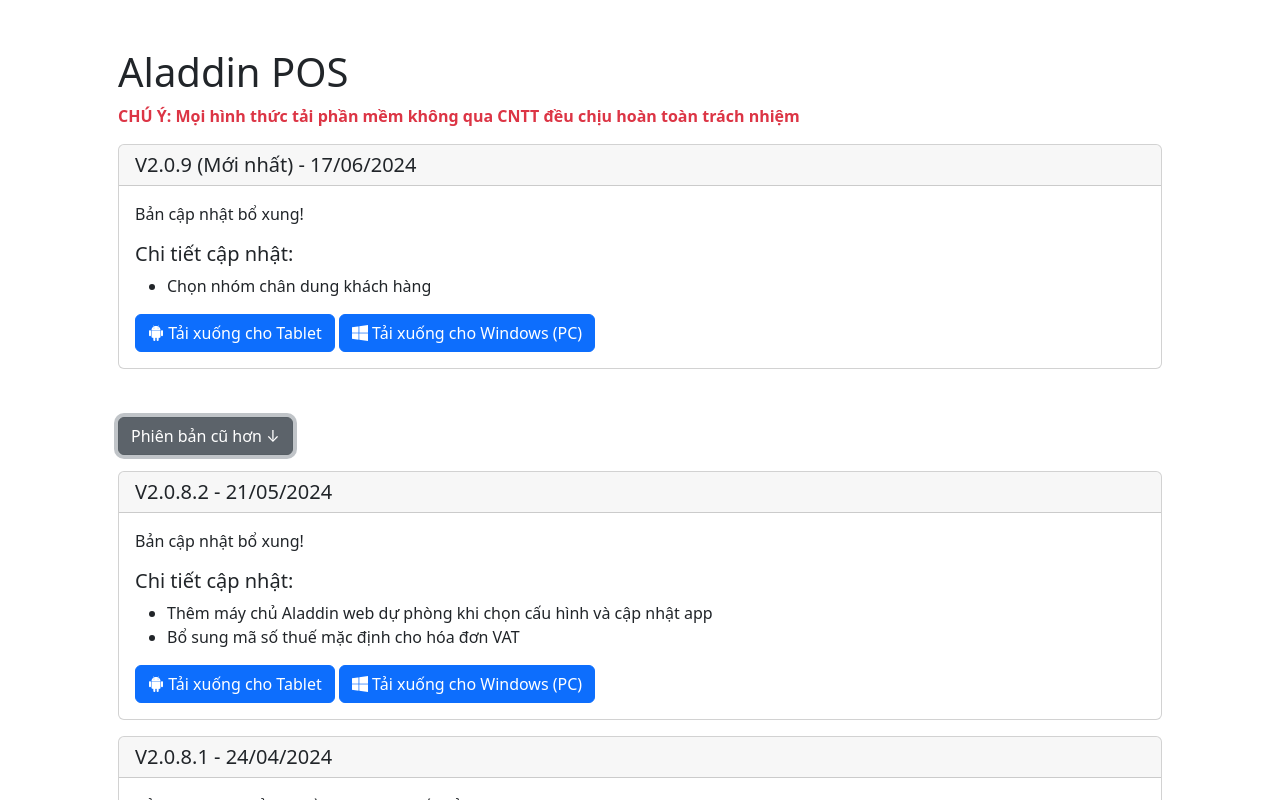
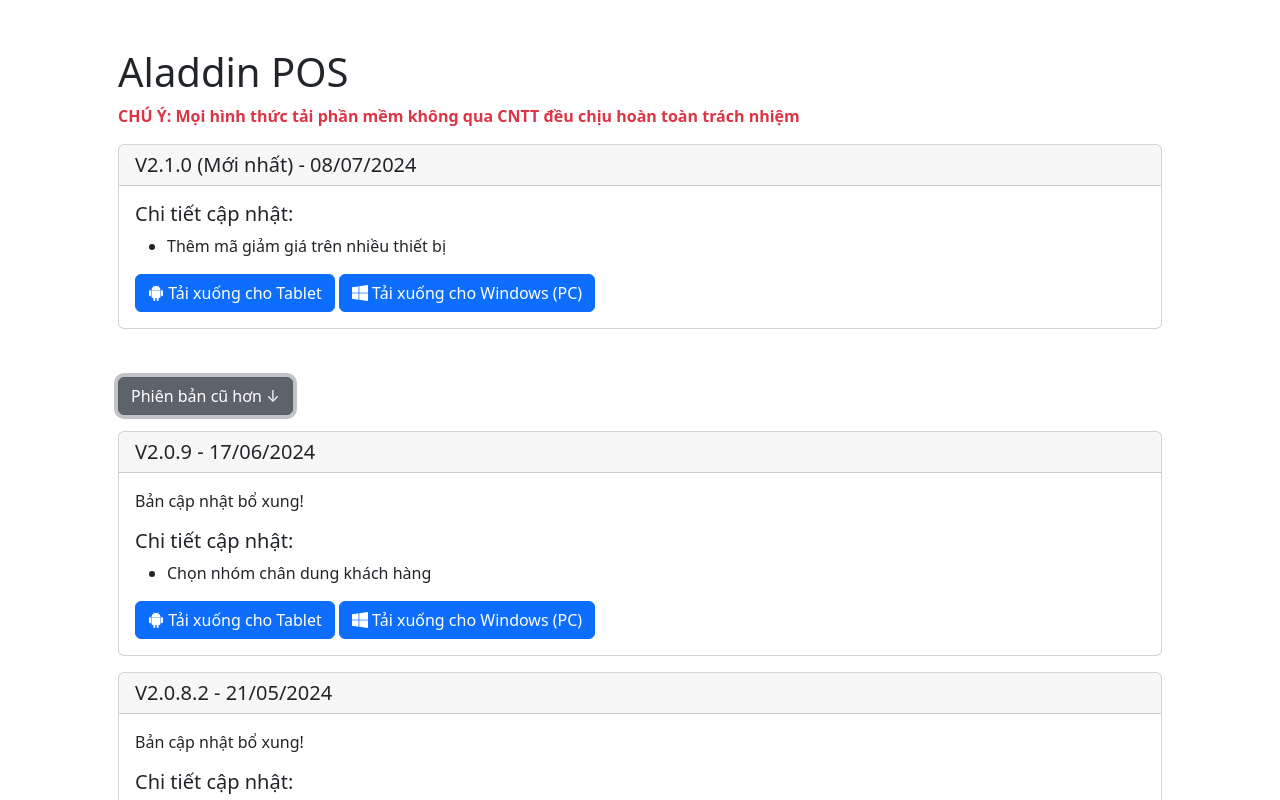
Before and after one commit to sondvaladdin/aladdin-pos, a plain HTML site: page index.html in a window 1280 px wide. Both pictures are taken after a click on the link "Phiên bản cũ hơn ↓". Shown: the top 800 px of the page. Drawn offline with nearby package versions, Linux system fonts and the light colour scheme.

Commit message:
update v2.1.0

```diff
--- a/index.html
+++ b/index.html
@@ -21,7 +21,26 @@
   <div class="mb-5">
     <!-- Lateset version -->
     <div class="card mb-3">
-      <h5 class="card-header">V2.0.9 (Mới nhất) - 17/06/2024</h5>
+      <h5 class="card-header">V2.1.0 (Mới nhất) - 08/07/2024</h5>
+      <div class="card-body">
+        <h5 class="card-title">Chi tiết cập nhật:</h5>
+        <ul>
+          <li>Thêm mã giảm giá trên nhiều thiết bị</li>
+        </ul>
+        <a href="/assets/files/android/APOS_V210_Tablet.apk" class="btn btn-primary"><i class="bi bi-android2"></i> Tải
+          xuống cho Tablet</a>
+        <a href="/assets/files/windows/APOS_V210_Desktop.exe" class="btn btn-primary"><i class="bi bi-windows"></i> Tải
+          xuống cho Windows (PC)</a>
+      </div>
+    </div>
+  </div>
+  <!-- Old version -->
+  <div class="mb-5">
+    <a class="btn btn-secondary mb-3" data-bs-toggle="collapse" href="#oldVersion">Phiên bản cũ hơn ↓</a>
+    <div id="oldVersion" class="collapse">
+      <!-- 209 -->
+    <div class="card mb-3">
+      <h5 class="card-header">V2.0.9 - 17/06/2024</h5>
       <div class="card-body">
         <p>Bản cập nhật bổ xung!</p>
         <h5 class="card-title">Chi tiết cập nhật:</h5>
@@ -34,11 +53,6 @@
           xuống cho Windows (PC)</a>
       </div>
     </div>
-  </div>
-  <!-- Old version -->
-  <div class="mb-5">
-    <a class="btn btn-secondary mb-3" data-bs-toggle="collapse" href="#oldVersion">Phiên bản cũ hơn ↓</a>
-    <div id="oldVersion" class="collapse">
       <!-- 208.2 -->
       <div class="card mb-3">
         <h5 class="card-header">V2.0.8.2 - 21/05/2024</h5>
```
Also changed, not shown: lateset_version.json (+13 -6 lines), 2 other files.
